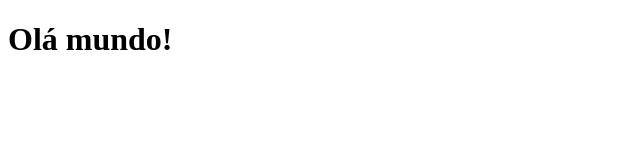
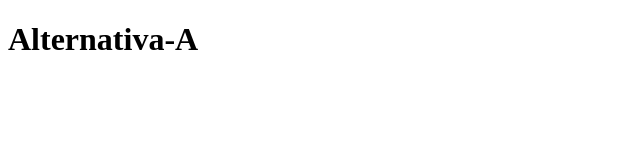
Before and after one commit to Lana-Monteiro/git-aula-1, a plain HTML site: page index.html in a window 1280 px wide. Shown: the whole page, without its empty margins (0-640 px from the left). Drawn offline with Linux system fonts and the light colour scheme.

Commit message:
alternativa-b

```diff
--- a/index.html
+++ b/index.html
@@ -6,6 +6,6 @@
     <title>Git - aula1</title>
 </head>
 <body>
-    <h1>Olá mundo!</h1>
+    <h1>Alternativa-A</h1>
 </body>
 </html>
```
